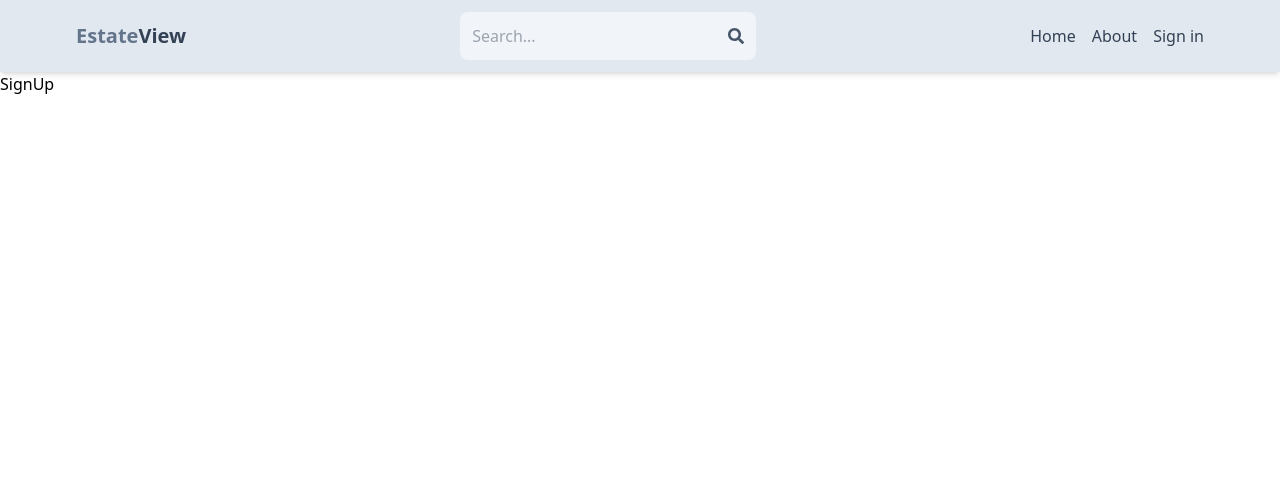
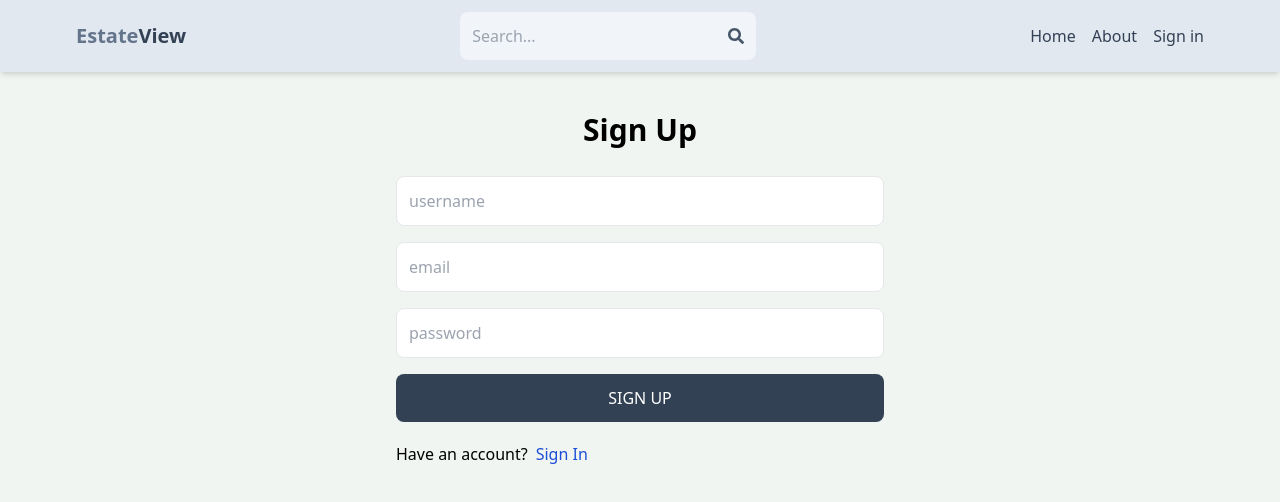
Before and after one commit to Ajsinghh/Estate-View, a React (Vite) app in the folder client/: page /sign-up in a window 1280 px wide. Shown: the top 502 px of the page. Built offline with nearby package versions, Linux system fonts and the light colour scheme.

Commit message:
create sign up page UI

```diff
--- a/client/src/Components/Header.jsx
+++ b/client/src/Components/Header.jsx
@@ -2,7 +2,7 @@
 import { Link } from 'react-router-dom';
 
 
-const Header = () => {
+function Header() {
   return (
     <header className="bg-slate-200 shadow-md">
       <div className="flex justify-between items-center max-w-6xl mx-auto p-3">
--- a/client/src/index.css
+++ b/client/src/index.css
@@ -1,3 +1,7 @@
 @tailwind base;
 @tailwind components;
 @tailwind utilities;
+
+body{
+    background-color: rgb(241,245,241);
+}
--- a/client/src/pages/SignUp.jsx
+++ b/client/src/pages/SignUp.jsx
@@ -1,8 +1,40 @@
+import { Link } from "react-router-dom"
 
-const SignUp = () => {
+function SignUp () {
   return (
-    <div>SignUp</div>
-  )
+    <div className="p-3 max-w-lg mx-auto">
+      <h1 className="text-3xl text-center font-semibold my-7">Sign Up</h1>
+      <form className="flex flex-col gap-4">
+        <input
+          type="text"
+          placeholder="username"
+          className="border p-3 rounded-lg"
+          id="username"
+        ></input>
+        <input
+          type="email"
+          placeholder="email"
+          className="border p-3 rounded-lg"
+          id="email"
+        ></input>
+        <input
+          type="password"
+          placeholder="password"
+          className="border p-3 rounded-lg"
+          id="password"
+        ></input>
+        <button className="bg-slate-700 text-white p-3 rounded-lg uppercase hover:opacity-95 disabled:opacity-80">
+          sign up
+        </button>
+      </form>
+      <div className="flex gap-2 mt-5">
+        <p>Have an account?</p>
+        <Link to="/sign-in">
+          <span className="text-blue-700">Sign In</span>
+        </Link>
+      </div>
+    </div>
+  );
 }
 
 export default SignUp
--- a/client/vite.config.js
+++ b/client/vite.config.js
@@ -4,4 +4,13 @@
 // https://vitejs.dev/config/
 export default defineConfig({
   plugins: [react()],
-})
+  server: {
+    watch:{
+      usePolling: true,
+    },
+    hmr : {
+      protocol: 'ws',
+      host: 'localhost',
+    }
+  },
+});
```
Also changed, not shown: 1 other file (tests, documents, lock files or other folders).
